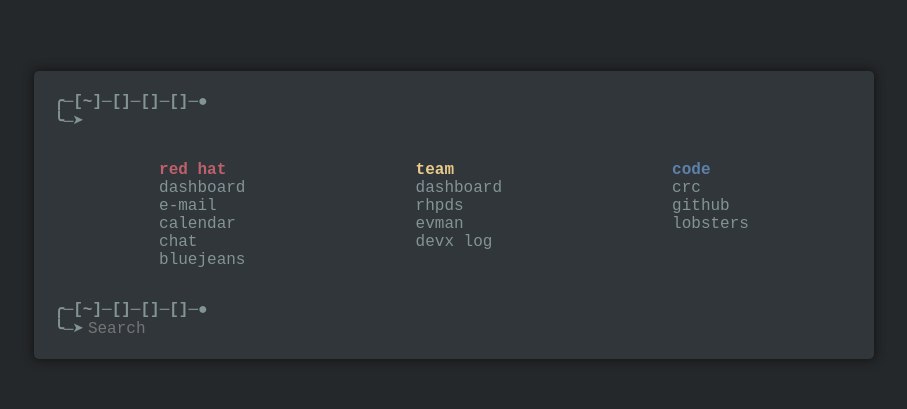
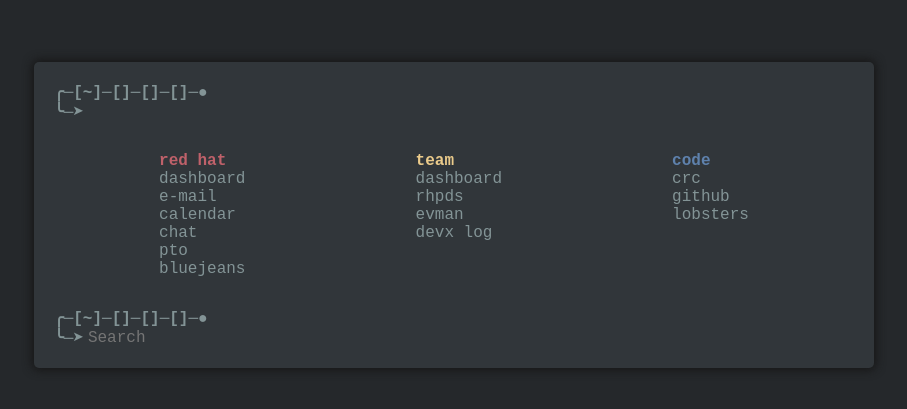
Before and after one commit to jdob/dotfiles, a plain HTML site: page startpage/index.html in a window 1280 px wide. Shown: the part 185-594 px from the top of the page, without its empty margins (186-1093 px from the left). Drawn offline with Linux system fonts and the light colour scheme.

Commit message:
Updated startpage

```diff
--- a/startpage/index.html
+++ b/startpage/index.html
@@ -24,6 +24,7 @@
                                 <li><a href="https://gmail.google.com">e-mail</a></li>
                                 <li><a href="https://calendar.google.com/calendar/r/week?pli=1">calendar</a></li>
                                 <li><a href="https://chat.google.com">chat</a></li>
+				<li><a href="https://wd5.myworkday.com/redhat/d/home.htmld">pto</a></li>
                                 <li><a href="https://bluejeans.com/2957252132">bluejeans</a></li>
                             </ul>
                         </div>
```
